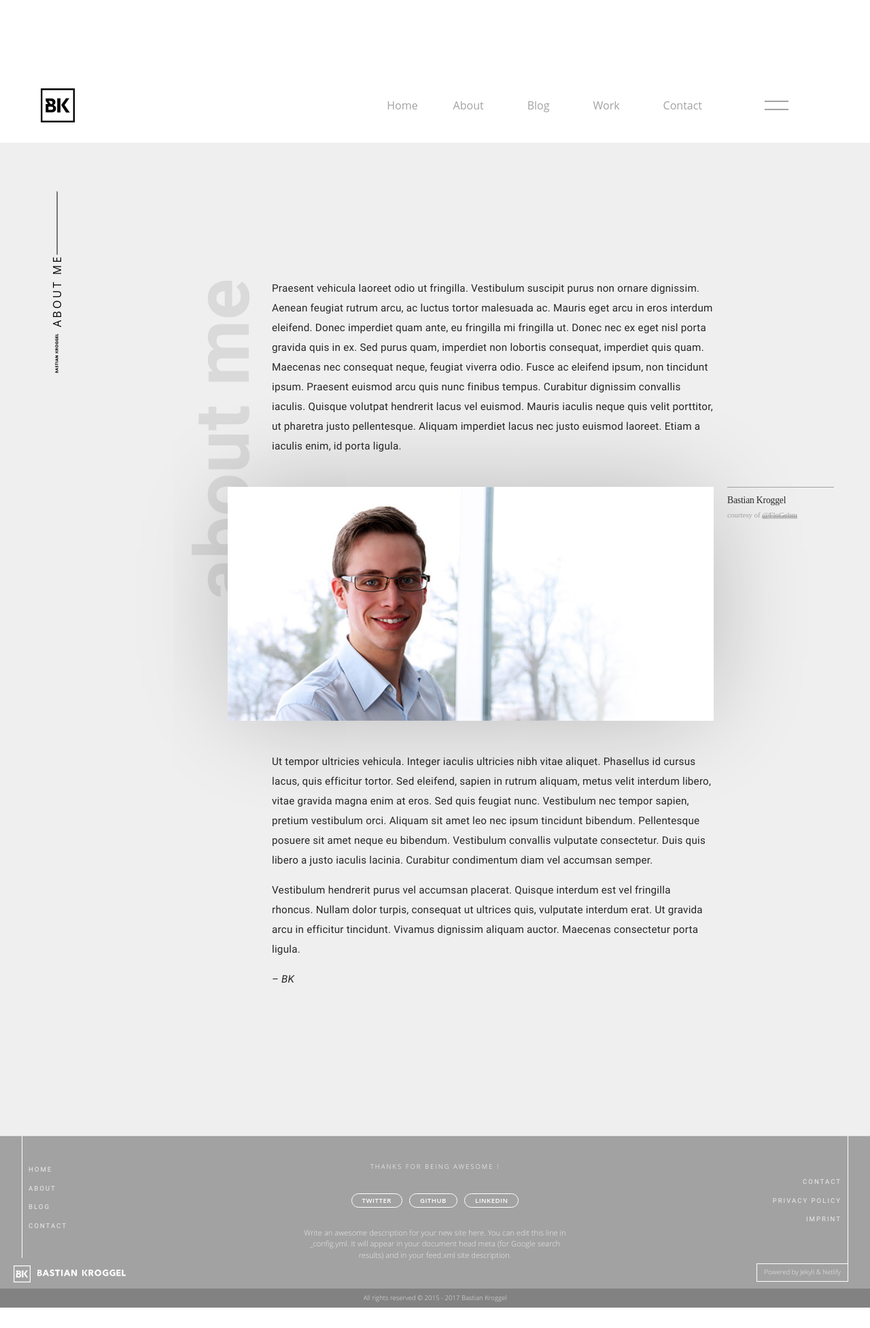
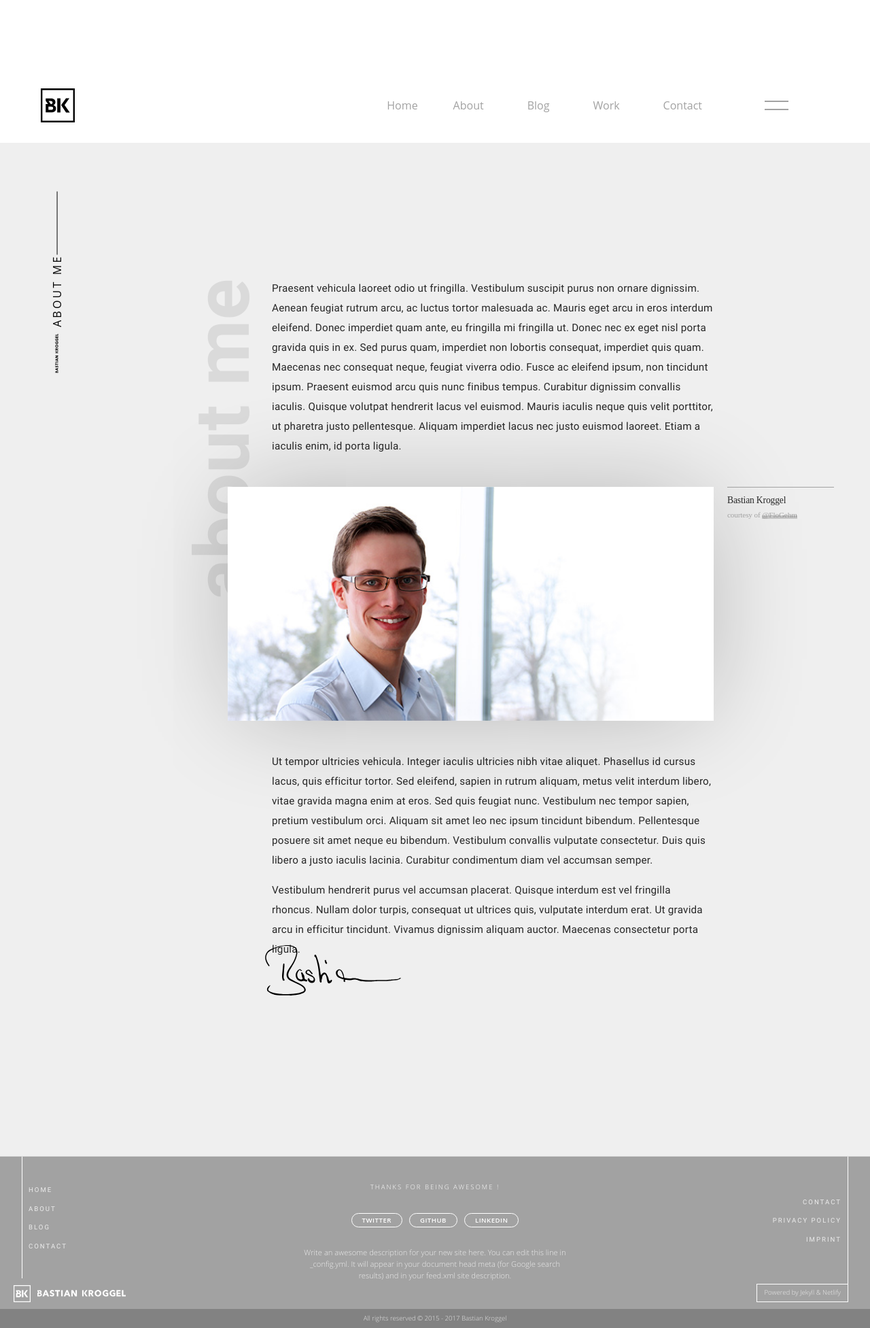
Before and after one commit to bkroggel/luzid, a Jekyll site: the page built from about.markdown, in a window 1280 px wide. Shown: the whole page at 68% size. Built offline with Jekyll 4.4.1, drawn with Linux system fonts in a browser that asks for light colours; nearby versions of some CDN libraries; some web fonts are replaced; before the commit the page ends 1923 px from its top, so only the background shows below that.

Commit message:
fixed bug with image caption on static sites and added sign if sign:true

```diff
--- a/_includes/_plain.html
+++ b/_includes/_plain.html
@@ -6,6 +6,9 @@
 
       <div class="bk-blog-style bk-blog-content bk-static-style" before="{{ page.title }}">
         {{ content }}
+        {% if page.sign %}
+          {% include svg/_sign.html %}
+        {% endif %}
       </div>
 
 
--- a/_sass/home/_static.scss
+++ b/_sass/home/_static.scss
@@ -67,3 +67,21 @@
     float: none;
     margin-bottom: 0px;
 }
+
+// new image frame position if width less than 1200 because padding left
+.bk-static-style .image_caption {
+  @media screen and (max-width: 1200px) and (min-width: $medium){
+    right: 5px;
+    left: unset;
+    top: unset;
+    bottom: 5px;
+    text-align: right;
+    border: none;
+  };
+}
+
+// sign at the end of static site
+.bk-static-style svg {
+  width: 200px;
+  transform: translate(-10px, calc(-1em - 20px));
+}
--- a/about.markdown
+++ b/about.markdown
@@ -10,5 +11,3 @@ Praesent vehicula laoreet odio ut fringilla. Vestibulum suscipit purus non ornar
 Ut tempor ultricies vehicula. Integer iaculis ultricies nibh vitae aliquet. Phasellus id cursus lacus, quis efficitur tortor. Sed eleifend, sapien in rutrum aliquam, metus velit interdum libero, vitae gravida magna enim at eros. Sed quis feugiat nunc. Vestibulum nec tempor sapien, pretium vestibulum orci. Aliquam sit amet leo nec ipsum tincidunt bibendum. Pellentesque posuere sit amet neque eu bibendum. Vestibulum convallis vulputate consectetur. Duis quis libero a justo iaculis lacinia. Curabitur condimentum diam vel accumsan semper.
 
 Vestibulum hendrerit purus vel accumsan placerat. Quisque interdum est vel fringilla rhoncus. Nullam dolor turpis, consequat ut ultrices quis, vulputate interdum erat. Ut gravida arcu in efficitur tincidunt. Vivamus dignissim aliquam auctor. Maecenas consectetur porta ligula.
-
-*– BK*
--- a/assets/js/main.js
+++ b/assets/js/main.js
@@ -140,7 +140,9 @@ $(document).ready(function() {
 
   // imagezoom
   var zooming = new Zooming({
-    defaultZoomable: '.bk-blog-content img'
+    defaultZoomable: '.bk-blog-content img',
+    bgColor: 'black',
+    bgOpacity: '0.7'
   })
 
 });
```
Also changed, not shown: other parts of about.markdown (+1 -0 lines).
